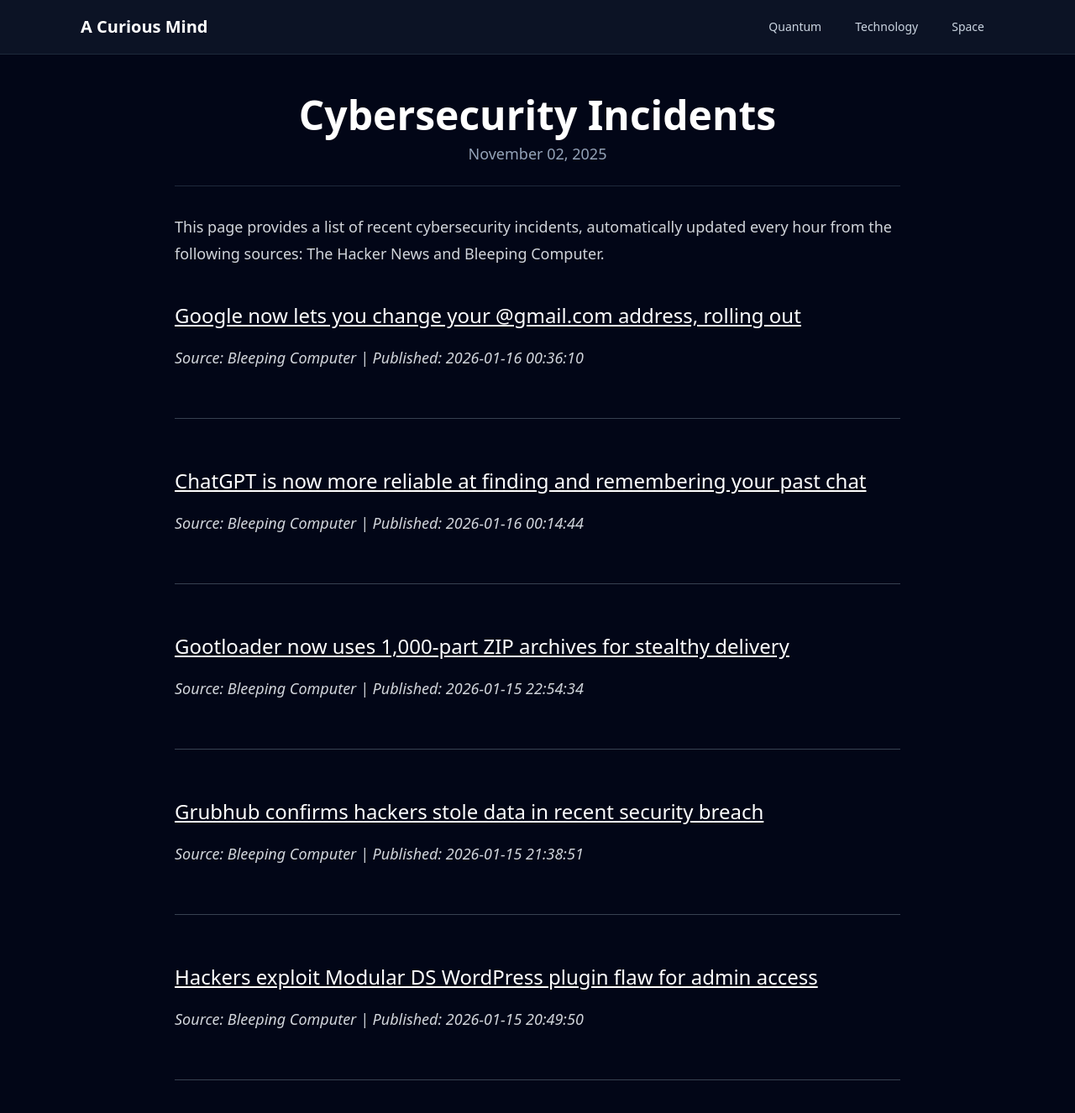
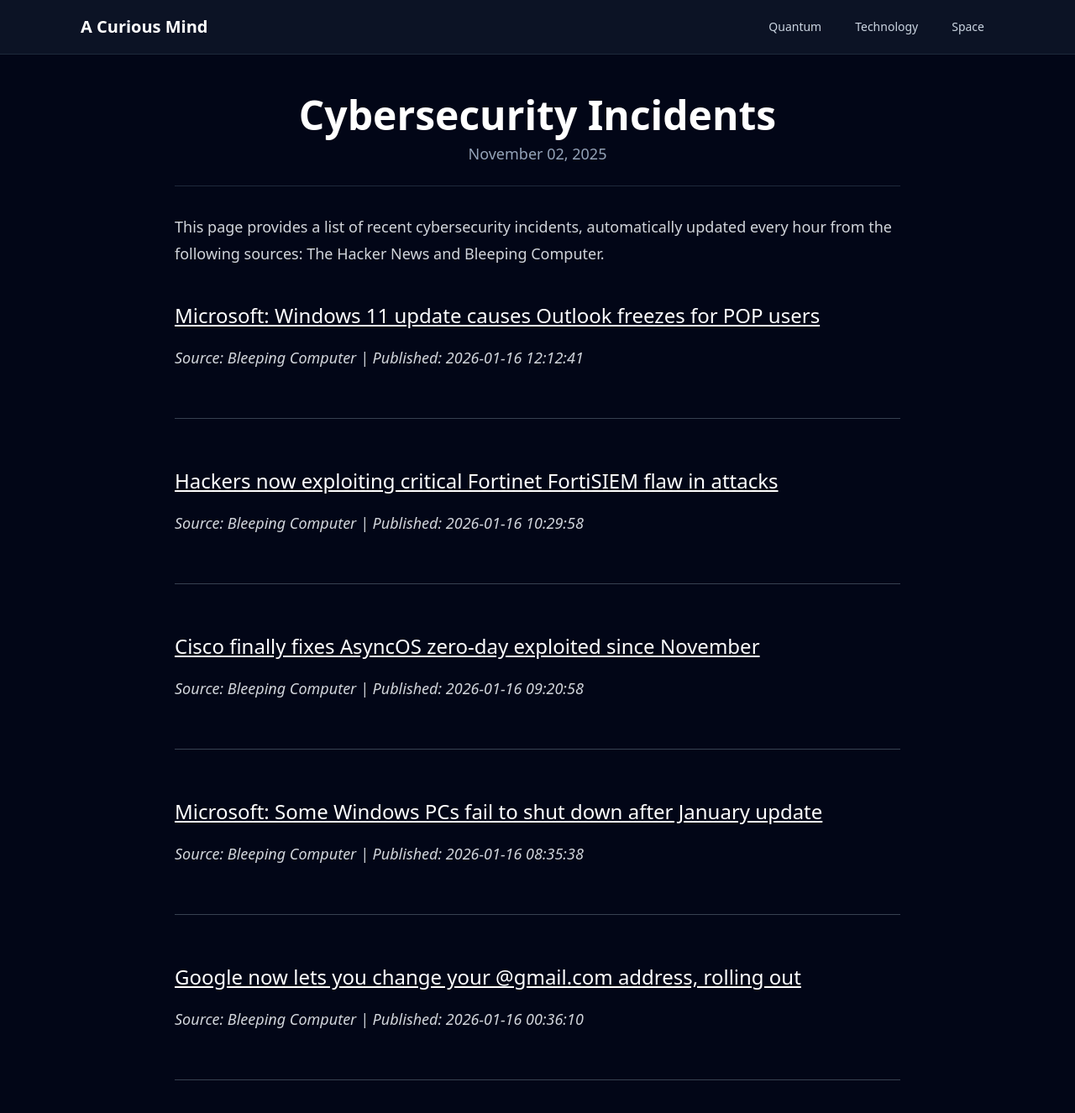
Before and after one commit to onehl7/onehl7.github.io, a Jekyll site: the page built from _posts/2025-11-02-cybersecurity-incidents.md, in a window 1280 px wide and 1400 px high. Shown: the top 1326 px of the window at 84% size. Built offline with Jekyll 4.4.1, drawn with Linux system fonts in a browser that asks for light colours; nearby versions of some CDN libraries.

Commit message:
Update news data

```diff
--- a/_data/news.json
+++ b/_data/news.json
@@ -1,32 +1,32 @@
 [
+  {
+    "source": "Bleeping Computer",
+    "title": "Microsoft: Windows 11 update causes Outlook freezes for POP users",
+    "link": "https://www.bleepingcomputer.com/news/microsoft/microsoft-windows-11-update-causes-outlook-freezes-for-pop-users/",
+    "published": "2026-01-16 12:12:41"
+  },
+  {
+    "source": "Bleeping Computer",
+    "title": "Hackers now exploiting critical Fortinet FortiSIEM flaw in attacks",
+    "link": "https://www.bleepingcomputer.com/news/security/hackers-now-exploiting-critical-fortinet-fortisiem-vulnerability-in-attacks/",
+    "published": "2026-01-16 10:29:58"
+  },
+  {
+    "source": "Bleeping Computer",
+    "title": "Cisco finally fixes AsyncOS zero-day exploited since November",
+    "link": "https://www.bleepingcomputer.com/news/security/cisco-finally-fixes-asyncos-zero-day-exploited-since-november/",
+    "published": "2026-01-16 09:20:58"
+  },
+  {
+    "source": "Bleeping Computer",
+    "title": "Microsoft: Some Windows PCs fail to shut down after January update",
+    "link": "https://www.bleepingcomputer.com/news/security/microsoft-some-windows-pcs-fail-to-shut-down-after-january-update/",
+    "published": "2026-01-16 08:35:38"
+  },
   {
     "source": "Bleeping Computer",
     "title": "Google now lets you change your @gmail.com address, rolling out",
     "link": "https://www.bleepingcomputer.com/news/technology/google-now-lets-you-change-your-gmailcom-address-rolling-out/",
     "published": "2026-01-16 00:36:10"
-  },
-  {
-    "source": "Bleeping Computer",
-    "title": "ChatGPT is now more reliable at finding and remembering your past chat",
-    "link": "https://www.bleepingcomputer.com/news/artificial-intelligence/chatgpt-is-now-more-reliable-at-finding-and-remembering-your-past-chat/",
-    "published": "2026-01-16 00:14:44"
-  },
-  {
-    "source": "Bleeping Computer",
-    "title": "Gootloader now uses 1,000-part ZIP archives for stealthy delivery",
-    "link": "https://www.bleepingcomputer.com/news/security/gootloader-now-uses-1-000-part-zip-archives-for-stealthy-delivery/",
-    "published": "2026-01-15 22:54:34"
-  },
-  {
-    "source": "Bleeping Computer",
-    "title": "Grubhub confirms hackers stole data in recent security breach",
-    "link": "https://www.bleepingcomputer.com/news/security/grubhub-confirms-hackers-stole-data-in-recent-security-breach/",
-    "published": "2026-01-15 21:38:51"
-  },
-  {
-    "source": "Bleeping Computer",
-    "title": "Hackers exploit Modular DS WordPress plugin flaw for admin access",
-    "link": "https://www.bleepingcomputer.com/news/security/hackers-exploit-modular-ds-wordpress-plugin-flaw-for-admin-access/",
-    "published": "2026-01-15 20:49:50"
   }
 ]
```
